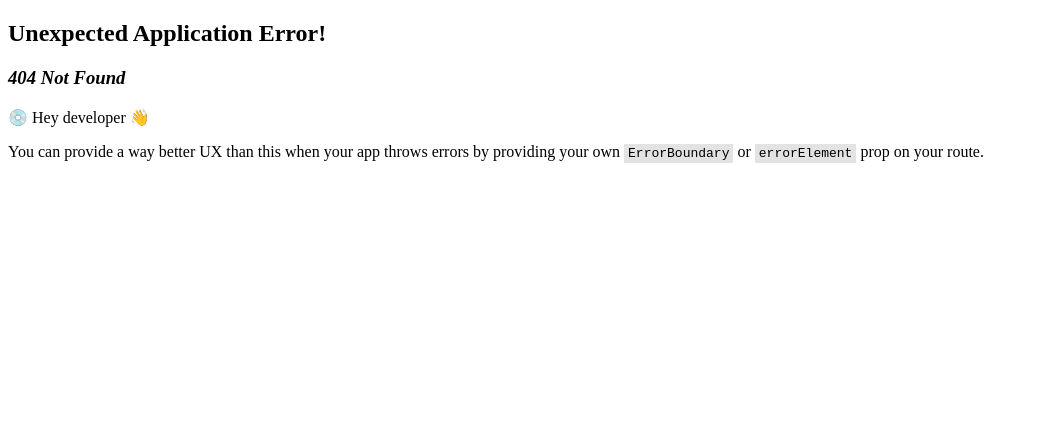
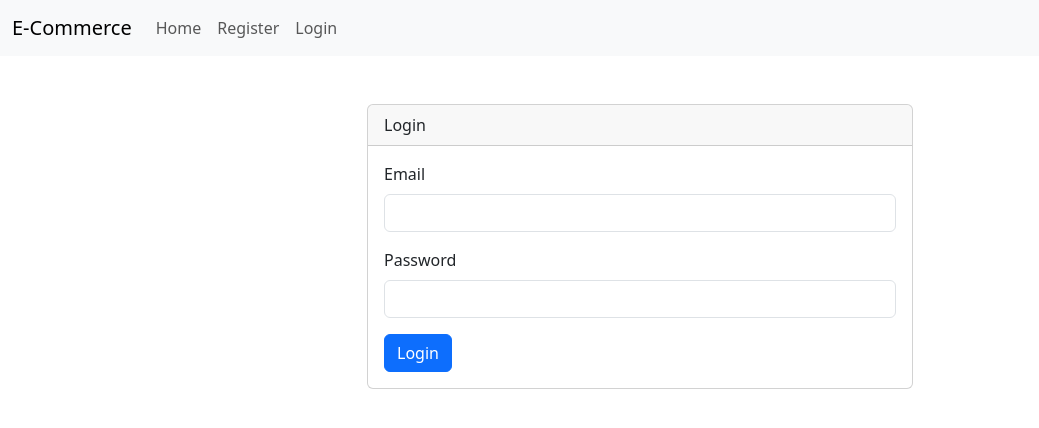
Before and after one commit to githubscientist/ecommerce-frontend, a React (Vite) app: page /login in a window 1280 px wide. Before the commit this address had no page. Shown: the top 428 px of the page, without its empty margins (0-1039 px from the left). Built offline with nearby package versions, Linux system fonts and the light colour scheme.

Commit message:
login, register, home page added

```diff
--- a/package.json
+++ b/package.json
@@ -10,6 +10,7 @@
     "preview": "vite preview"
   },
   "dependencies": {
+    "bootstrap": "^5.3.3",
     "react": "^18.3.1",
     "react-dom": "^18.3.1",
     "react-router-dom": "^6.24.1"
--- a/src/Components/Home.jsx
+++ b/src/Components/Home.jsx
@@ -1,9 +1,20 @@
 const Home = () => {
 
   return (
-      <div>
-            <h1>Home</h1>
-            <p>Welcome to the home page</p>
+      <div className="container mt-5">
+      <div className="row">
+        <div className="col-md-6 offset-md-3">
+          <div className="card">
+            <div className="card-header">
+              <h4>E-Commerce</h4>
+            </div>
+            <div className="card-body">
+              <p>Welcome to the E-Commerce Application</p>
+              <p className="text-muted">This is a simple E-Commerce Application built with React and Node.js. It allows users to view products, add products to cart, and place orders.</p>
+            </div>
+          </div>
+        </div>
+          </div>
     </div>
   )
 }
--- /dev/null
+++ b/src/Components/Login.jsx
@@ -0,0 +1,48 @@
+import { useState } from "react"
+
+const Login = () => {
+
+    const [email, setEmail] = useState('');
+    const [password, setPassword] = useState('');
+
+    const handleLogin = (e) => {
+        e.preventDefault();
+
+        // login the user
+    }
+
+  return (
+      <div>
+            <div className="container mt-5">
+                <div className="row">
+                    <div className="col-md-6 offset-md-3">
+                            <div className="card">
+                                <div className="card-header">
+                                    Login
+                                </div>
+                                <div className="card-body">
+                                    <form onSubmit={handleLogin}>
+                                        <div className="mb-3">
+                                            <label htmlFor="email" className="form-label">Email</label>
+                                      <input type="email" className="form-control" id="email"
+                                        onChange={(e) => setEmail(e.target.value)} value={email}
+                                            />
+                                        </div>
+                                        <div className="mb-3">
+                                            <label htmlFor="password" className="form-label">Password</label>
+                                      <input type="password" className="form-control" id="password"
+                                        onChange={(e) => setPassword(e.target.value)} value={password}
+                                            />
+                                        </div>
+                                        <button type="submit" className="btn btn-primary">Login</button>
+                                    </form>
+                                </div>
+                        </div>
+                </div>
+            </div>
+            </div>
+    </div>
+  )
+}
+
+export default Login
--- /dev/null
+++ b/src/Components/Register.jsx
@@ -0,0 +1,55 @@
+import { useState } from "react"
+
+const Register = () => {
+
+    const [name, setName] = useState('');
+    const [email, setEmail] = useState('');
+    const [password, setPassword] = useState('');
+
+    const handleRegister = (e) => {
+        e.preventDefault();
+
+        // register the user
+    }
+
+  return (
+      <div>
+          <div className="container mt-5">
+              <div className="row">
+                  <div className="col-md-6 offset-md-3">
+                        <div className="card">
+                            <div className="card-header">
+                                Register
+                            </div>
+                            <div className="card-body">
+                                <form onSubmit={handleRegister}>
+                                    <div className="mb-3">
+                                        <label htmlFor="name" className="form-label">Name</label>
+                                      <input type="text" className="form-control" id="name"
+                                        onChange={(e) => setName(e.target.value)} value={name}
+                                        />
+                                    </div>
+                                    <div className="mb-3">
+                                        <label htmlFor="email" className="form-label">Email</label>
+                                      <input type="email" className="form-control" id="email"
+                                        onChange={(e) => setEmail(e.target.value)} value={email}
+                                        />
+                                    </div>
+                                    <div className="mb-3">
+                                        <label htmlFor="password" className="form-label">Password</label>
+                                      <input type="password" className="form-control" id="password"
+                                        onChange={(e) => setPassword(e.target.value)} value={password}
+                                        />
+                                    </div>
+                                    <button type="submit" className="btn btn-primary">Register</button>
+                                </form>
+                            </div>
+                      </div>
+              </div>
+          </div>
+          </div>
+          </div>
+  )
+}
+
+export default Register
--- /dev/null
+++ b/src/Wrappers/HomeWrapper.jsx
@@ -0,0 +1,33 @@
+import { Link, Outlet } from "react-router-dom";
+
+const HomeWrapper = () => {
+  return (
+      <div>
+          <nav className="navbar navbar-expand-lg navbar-light bg-light">
+              <div className="container-fluid">
+                  <Link className="navbar-brand" to="/">E-Commerce</Link>
+                  <button className="navbar-toggler" type="button" data-bs-toggle="collapse" data-bs-target="#navbarNav" aria-controls="navbarNav" aria-expanded="false" aria-label="Toggle navigation">
+                      <span className="navbar-toggler-icon"></span>
+                  </button>
+                    <div className="collapse navbar-collapse" id="navbarNav">
+                        <ul className="navbar-nav">
+                            <li className="nav-item">
+                                <Link className="nav-link" to="/">Home</Link>
+                            </li>
+                            <li className="nav-item">
+                                <Link className="nav-link" to="/register">Register</Link>
+                            </li>
+                            <li className="nav-item">
+                                <Link className="nav-link" to="/login">Login</Link>
+                            </li>
+                      </ul>
+                      </div>
+                  </div>
+          </nav>
+
+          <Outlet />
+    </div>
+  )
+}
+
+export default HomeWrapper;
--- a/src/main.jsx
+++ b/src/main.jsx
@@ -2,5 +2,7 @@
 import ReactDOM from 'react-dom/client'
 import App from './App.jsx'
 import './index.css'
+import 'bootstrap/dist/css/bootstrap.min.css';
+import 'bootstrap/dist/js/bootstrap.js';
 
 ReactDOM.createRoot(document.getElementById('root')).render(<App />);
```
Also changed, not shown: src/App.jsx (+18 -1 lines), 1 other file (tests, documents, lock files or other folders).
